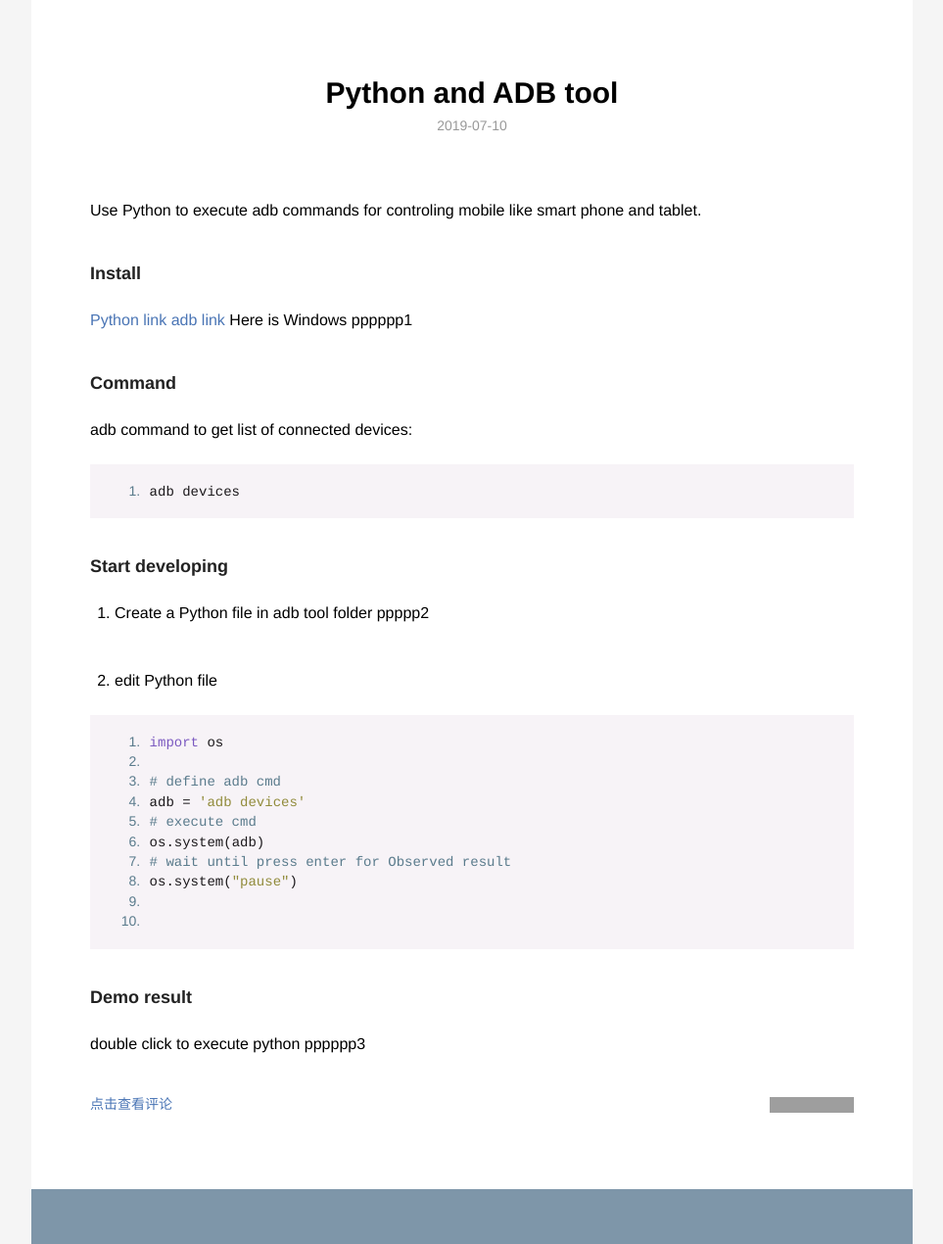
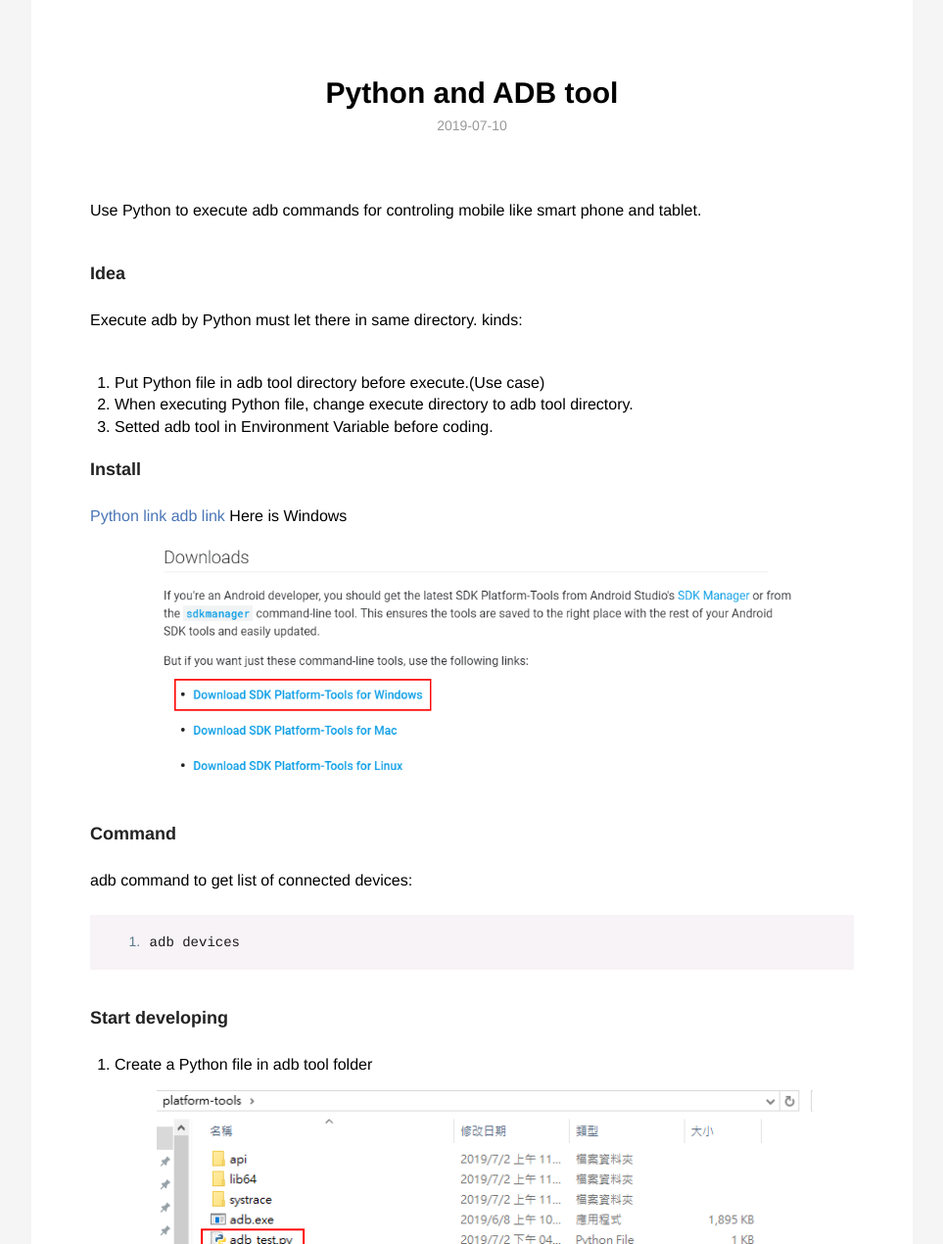
Before and after one commit to u0652804/u0652804.github.io, a Jekyll site: the page built from _posts/2019-07-10-python-adb.md, in a window 1280 px wide and 1400 px high, cut to the strip 0-1270 px from the top of the window. Shown: the whole strip at 98% size, without its empty margins (158-1121 px from the left). Built offline with Jekyll 4.4.1, drawn with Linux system fonts in a browser that asks for light colours; some of the changed text lies outside the part shown; grey boxes are pictures that could not be loaded.

Commit message:
update article, adb python

```diff
--- a/_posts/2019-07-10-python-adb.md
+++ b/_posts/2019-07-10-python-adb.md
@@ -6,12 +6,18 @@ description:  Use Python to execute adb commands
 ---
 
 Use Python to execute adb commands for controling mobile like smart phone and tablet.
+### Idea
+Execute adb by Python must let there in same directory.
+kinds:
+1. Put Python file in adb tool directory before execute.(Use case)
+2. When executing Python file, change execute directory to adb tool directory.
+3. Setted adb tool in Environment Variable before coding.
 
 ### Install
 [Python link](https://www.python.org/downloads/)
 [adb link](https://developer.android.com/studio/releases/platform-tools "adb link")
 Here is Windows
-pppppp1
+![p1](https://github.com/u0652804/u0652804.github.io/blob/master/images/other/up_res/Python_adb/Python_adb_p1.png?raw=true "p1")
 
 ### Command
 adb command to get list of connected devices:
@@ -21,7 +27,7 @@ adb devices
 
 ### Start developing
 1. Create a Python file in adb tool folder
-ppppp2
+![p2](https://github.com/u0652804/u0652804.github.io/blob/master/images/other/up_res/Python_adb/Python_adb_p2.png?raw=true "p2")
 
 2. edit Python file
 
@@ -40,4 +46,4 @@ os.system("pause")
 
 ### Demo result
 double click to execute python
-pppppp3
+![p3](https://github.com/u0652804/u0652804.github.io/blob/master/images/other/up_res/Python_adb/Python_adb_p3.png?raw=true "p3")
```
